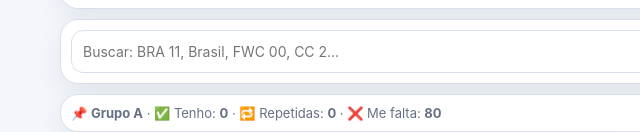
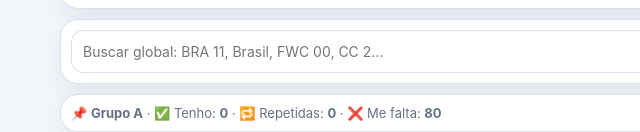
Before and after one commit to mekinebr/Album2026cop, a plain HTML site: page index.html in a window 1280 px wide. Shown: the part 833-965 px from the top of the page, 0-640 px from the left. Drawn offline with Linux system fonts and the light colour scheme.

Commit message:
Update index.html

```diff
--- a/index.html
+++ b/index.html
@@ -43,7 +43,7 @@
 
 <section id="view-groups" class="app-view active">
 <section class="section-card group-section"><div class="section-head"><h2>Escolha o grupo</h2><p>Agora aparece somente as siglas das 4 seleções.</p></div><div id="groupSelector" class="group-selector"></div></section>
-<section class="tools-card"><input id="searchInput" placeholder="Buscar: BRA 11, Brasil, FWC 00, CC 2..."/><select id="statusFilter"><option value="all">Todos</option><option value="missing">Me falta</option><option value="have">Tenho</option><option value="repeat">Repetidas</option></select><button id="clearGroupBtn" class="ghost">Limpar</button></section>
+<section class="tools-card"><input id="searchInput" placeholder="Buscar global: BRA 11, Brasil, FWC 00, CC 2..."/><select id="statusFilter"><option value="all">Todos</option><option value="missing">Me falta</option><option value="have">Tenho</option><option value="repeat">Repetidas</option></select><button id="clearGroupBtn" class="ghost">Limpar</button></section>
 <section id="activeInfo" class="active-info"></section><section id="bingoGrid" class="bingo-grid"></section>
 </section>
 
```
